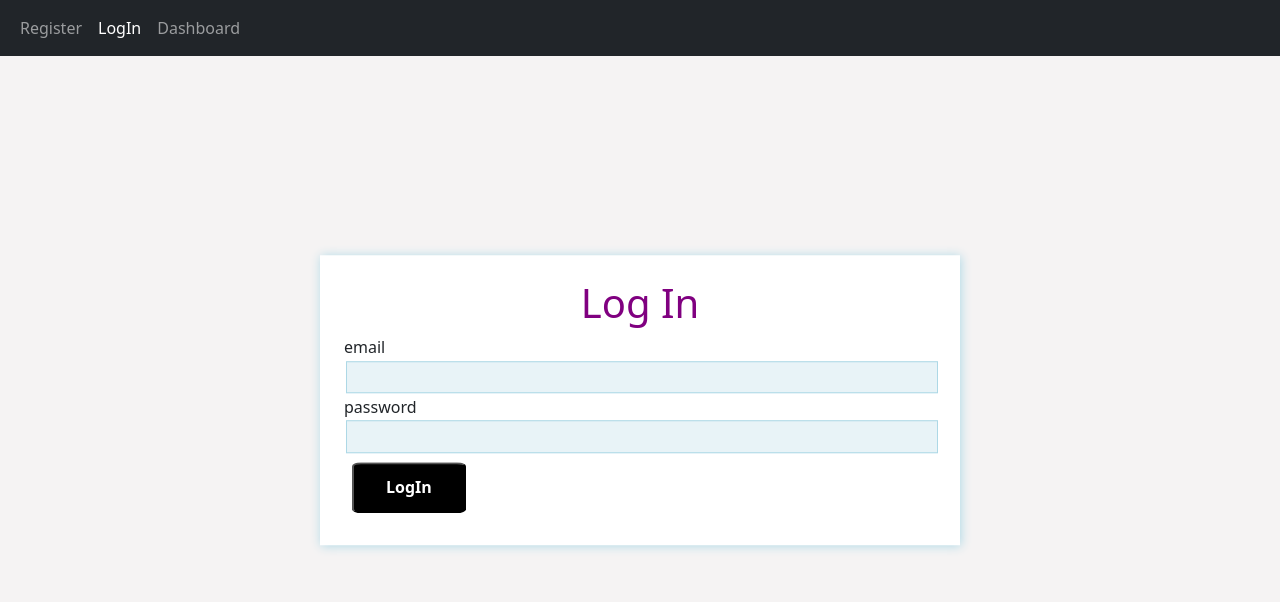
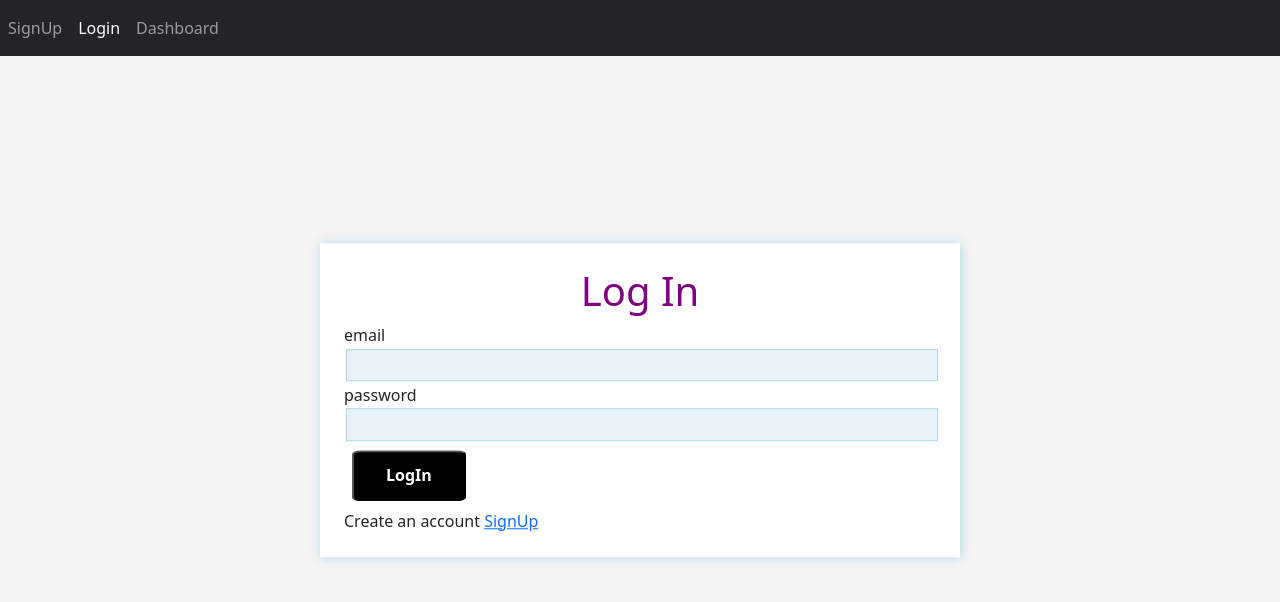
Before and after one commit to shradhanandpatil/task-app, a React (Create React App) app: page /login in a window 1280 px wide. Shown: the top 602 px of the page. Built offline with nearby package versions, Linux system fonts and the light colour scheme.

Commit message:
Add lazy loading on Dashboard and login page

```diff
--- a/package.json
+++ b/package.json
@@ -3,6 +3,9 @@
   "version": "0.1.0",
   "private": true,
   "dependencies": {
+    "@emotion/react": "^11.9.3",
+    "@emotion/styled": "^11.9.3",
+    "@mui/material": "^5.8.4",
     "@testing-library/jest-dom": "^5.16.4",
     "@testing-library/react": "^13.3.0",
     "@testing-library/user-event": "^13.5.0",
--- a/src/App.js
+++ b/src/App.js
@@ -1,4 +1,4 @@
-import React from 'react';
+import React, { lazy ,Suspense  } from 'react';
 import Navbar from './Navbar/Navbar';
 import {
   BrowserRouter as Router,
@@ -6,9 +6,11 @@ import {
   Route,
 } from "react-router-dom";
 import SignUp from './Form/form-formik-validation/SignUp';
-import Dashboard from './Form/form-formik-validation/Dashboard';
-import LogIn from './Form/form-formik-validation/LogIn';
 import Protected from './Router/Protected';
+import './Form/css/formik.css'
+
+const LogIn= lazy (()=>import('./Form/form-formik-validation/LogIn'));
+const Dashboard = lazy(()=> import('./Form/form-formik-validation/Dashboard'))
 
 function App() {
   return (
@@ -17,8 +19,15 @@ function App() {
     <Navbar/>
       <Routes>
        <Route exact path='/' element={<SignUp/>} />
-       <Route exact path='/login' element={<LogIn/>} />
-       <Route exact path='/dashboard' element={<Protected Componen={Dashboard}/>} />
+         <Route exact path='/login' element={
+          <Suspense fallback={<div className='lazyText'>please wait....</div>}>
+            <LogIn/>
+         </Suspense>
+         } />
+       <Route exact path='/dashboard' element={
+        <Suspense fallback={<div className='lazyText'>please wait.....</div>}>
+          <Protected Component={Dashboard}/>
+        </Suspense>} />
       </Routes>
     </Router>
     </>
--- a/src/Form/css/formik.css
+++ b/src/Form/css/formik.css
@@ -60,3 +60,13 @@ h1{
     color: red;
     font-size: 0.8rem;
 }
+
+
+.lazyText{
+    font-size: 3rem;
+    position: absolute;
+    top: 50%;
+    left: 50%;
+    transform: translate(-50%,-50%);
+    font-weight: 600;
+}
--- a/src/Form/form-formik-validation/LogIn.js
+++ b/src/Form/form-formik-validation/LogIn.js
@@ -4,8 +4,7 @@ import * as Yup from 'yup'
 import TextFile from './TextFile'
 import { toast, ToastContainer } from 'react-toastify'
 import '../css/formik.css'
-import { useNavigate } from 'react-router-dom'
-
+import { NavLink, useNavigate } from 'react-router-dom'
 
 const userName=localStorage.getItem('email')
 const userPassword=localStorage.getItem('password')
@@ -13,12 +12,11 @@ const userPassword=localStorage.getItem('password')
 function LogIn() {
     const navigate=useNavigate();
     const handleSubmit=(values)=>{
-      localStorage.setItem('login',true);
         localStorage.setItem('userEmail',JSON.stringify(values.email))
         localStorage.setItem('userPassword',JSON.stringify(values.password))
         const email=localStorage.getItem('userEmail');
         const pass=localStorage.getItem('userPassword');
-
+        localStorage.setItem('login',true);
         if(email === userName && pass === userPassword )
         {
           toast.success('login success ', {
@@ -72,7 +70,8 @@ function LogIn() {
               <h1>Log In</h1>
               <TextFile label='email' name='email' type='Email' />
               <TextFile label='password' name='password' type='password' />
-              <button type='submit' className='btn-black'>LogIn</button>
+              <button type='submit' className='btn-black'>LogIn</button><br></br>
+              <span>Create an account </span><NavLink to='/'>SignUp</NavLink>
             </div>
         </Form>
       </Formik>
--- a/src/Navbar/Navbar.js
+++ b/src/Navbar/Navbar.js
@@ -5,26 +5,18 @@ function Navbar() {
   return (
     <>
   <nav className="navbar navbar-expand-lg navbar-dark bg-dark">
-        <div className="container-fluid">
-          <div className="collapse navbar-collapse" id="navbarNav">
-            <ul className="navbar-nav">
-              <li className="nav-item">
-                <NavLink className="nav-link" aria-current="page" to="/">
-                  Register
-                </NavLink>
+    <div className="collapse navbar-collapse" id="navbarSupportedContent">
+        <ul className="navbar-nav mr-auto">
+          <li className="nav-item active">
+            <NavLink className="nav-link" to='/'>SignUp</NavLink>
           </li>
           <li className="nav-item">
-                <NavLink className="nav-link" to="/login">
-                 LogIn
-                </NavLink>
+            <NavLink className="nav-link" to="/login">Login</NavLink>
           </li>
           <li className="nav-item">
-                <NavLink className="nav-link" to="/dashboard">
-                     Dashboard
-                </NavLink>
+            <NavLink className="nav-link" to="/dashboard">Dashboard</NavLink>
           </li>
         </ul>
-          </div>
     </div>
   </nav>
     </>
--- a/src/Router/Protected.js
+++ b/src/Router/Protected.js
@@ -12,7 +12,7 @@ export default function Protected(props) {
     })
   return (
     <>
-    <Component/>
+        <Component/>
     </>
   )
 }
```
Also changed, not shown: src/Axios/ex.js (deleted), 1 other file (tests, documents, lock files or other folders). Lines whose indentation alone changed are shown as unchanged.
